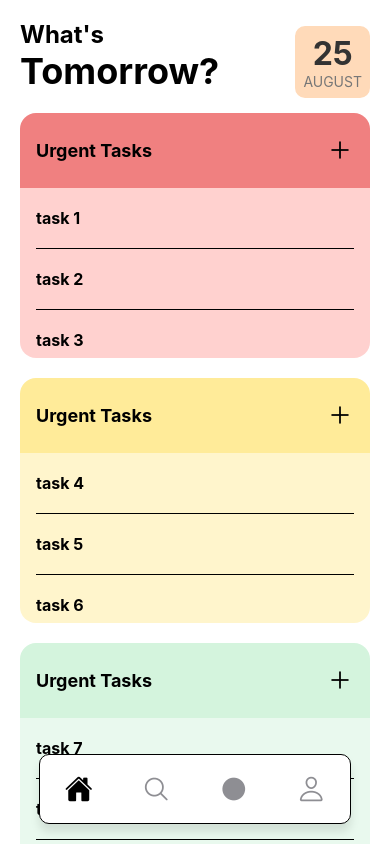
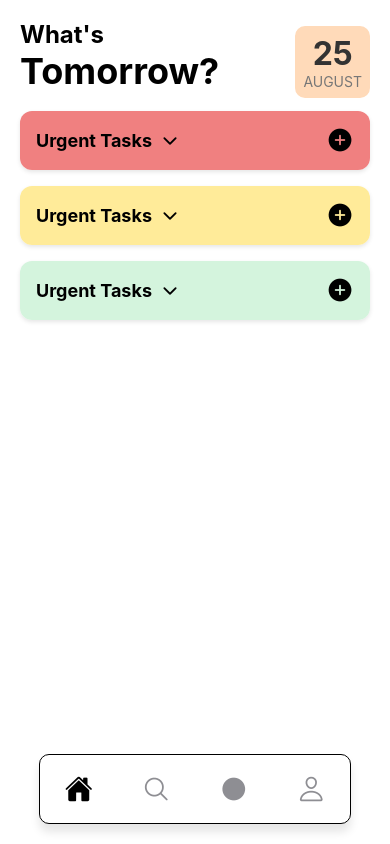
Before and after one commit to NishantGada/tomorrow-frontend, a React Native app: screen /Home in a window 390 px wide. Built offline with nearby package versions, Linux system fonts and the light colour scheme.

Commit message:
refactor: adds accordion & prettifies task card UI

```diff
--- a/src/pages/Home/TaskCard.jsx
+++ b/src/pages/Home/TaskCard.jsx
@@ -1,57 +1,66 @@
 import React, { useState } from 'react';
-import { View, Text, TouchableOpacity, StyleSheet } from 'react-native';
+import { View, Text, TouchableOpacity, StyleSheet, LayoutAnimation, Platform, UIManager } from 'react-native';
 import { Ionicons } from '@expo/vector-icons';
 import TaskModal from './TaskModal';
 import TaskDetailModal from './TaskDetailModal';
 
+// Enable LayoutAnimation on Android
+if (Platform.OS === 'android' && UIManager.setLayoutAnimationEnabledExperimental) {
+	UIManager.setLayoutAnimationEnabledExperimental(true);
+}
+
 const TaskCard = ({ category, tasks, setTasks }) => {
 	const [modalVisible, setModalVisible] = useState(false);
+	const [taskDetailModalVisible, setTaskDetailModalVisible] = useState(false);
+	const [selectedTaskIndex, setSelectedTaskIndex] = useState(null);
+	const [editedTitle, setEditedTitle] = useState('');
+	const [editedDescription, setEditedDescription] = useState('');
+	const [expanded, setExpanded] = useState(false); // Accordion state
 
-	const [taskDetailModalVisible, setTaskDetailModalVisible] = useState(false);
-	const [selectedTaskIndex, setSelectedTaskIndex] = useState(null)
-	const [editedTitle, setEditedTitle] = useState('')
-	const [editedDescription, setEditedDescription] = useState('')
+	const toggleExpand = () => {
+		LayoutAnimation.configureNext(LayoutAnimation.Presets.easeInEaseOut);
+		setExpanded(!expanded);
+	};
 
 	const openModal = (index) => {
-		console.log("index: ", index);
-		setSelectedTaskIndex(index)
-		setEditedTitle(tasks[index].title)
-		setEditedDescription(tasks[index].description)
-		setTaskDetailModalVisible(true)
-	}
+		setSelectedTaskIndex(index);
+		setEditedTitle(tasks[index].title);
+		setEditedDescription(tasks[index].description);
+		setTaskDetailModalVisible(true);
+	};
 
 	const closeModal = () => {
-		setTaskDetailModalVisible(false)
-		setSelectedTaskIndex(null)
-	}
+		setTaskDetailModalVisible(false);
+		setSelectedTaskIndex(null);
+	};
 
 	const updateTask = () => {
 		if (selectedTaskIndex !== null) {
-			const updatedTasks = [...tasks]
+			const updatedTasks = [...tasks];
 			updatedTasks[selectedTaskIndex] = {
 				title: editedTitle,
 				description: editedDescription,
+			};
+			setTasks(updatedTasks);
 		}
-			setTasks(updatedTasks)
-		}
-		closeModal()
-	}
+		closeModal();
+	};
 
 	const markDone = () => {
 		if (selectedTaskIndex !== null) {
-			const updatedTasks = [...tasks]
-			updatedTasks.splice(selectedTaskIndex, 1)
-			setTasks(updatedTasks)
+			const updatedTasks = [...tasks];
+			updatedTasks.splice(selectedTaskIndex, 1);
+			setTasks(updatedTasks);
 		}
-		closeModal()
-	}
+		closeModal();
+	};
 
 	const CreateNewTask = (task) => {
 		setTasks(prevTasks => [...prevTasks, task]);
 	};
 
 	return (
-		<View style={styles.container}>
+		<View style={styles.cardWrapper}>
 			<TaskModal
 				visible={modalVisible}
 				onClose={() => setModalVisible(false)}
@@ -59,24 +68,43 @@ const TaskCard = ({ category, tasks, setTasks }) => {
 			/>
 
 			<View style={[styles.header, category.headerColor]}>
+				<TouchableOpacity
+					style={styles.headerLeft}
+					onPress={toggleExpand}
+					activeOpacity={0.1}
+				>
 					<Text style={styles.headerText}>{category.heading}</Text>
+					<Ionicons
+						name={expanded ? 'chevron-up' : 'chevron-down'}
+						size={20}
+						color="black"
+						style={{ marginLeft: 8 }}
+					/>
+				</TouchableOpacity>
+
 				<TouchableOpacity onPress={() => setModalVisible(true)}>
-					<Ionicons name="add" size={28} color="black" />
+					<Ionicons name="add-circle" size={28} color="black" />
 				</TouchableOpacity>
 			</View>
 
+			{expanded && (
 				<View style={[styles.taskList, category.contentColor]}>
-				{tasks.map((task, index) => (
+					{tasks.length > 0 ? (
+						tasks.map((task, index) => (
 							<TouchableOpacity
 								key={index}
 								onPress={() => openModal(index)}
+								style={styles.taskRow}
 							>
 								<Text style={styles.taskText}>{task.title}</Text>
-
 								{index !== tasks.length - 1 && <View style={styles.divider} />}
 							</TouchableOpacity>
-				))}
+						))
+					) : (
+						<Text style={styles.emptyText}>No tasks yet</Text>
+					)}
 				</View>
+			)}
 
 			<TaskDetailModal
 				visible={taskDetailModalVisible}
@@ -87,49 +115,66 @@ const TaskCard = ({ category, tasks, setTasks }) => {
 				setEditedTitle={setEditedTitle}
 				setEditedDescription={setEditedDescription}
 			/>
-
 		</View>
 	);
 };
 
 const styles = StyleSheet.create({
-	container: {
+	cardWrapper: {
 		width: '100%',
-		minHeight: 200,
-		maxHeight: "100%",
-		borderRadius: 16,
+		borderRadius: 12,
 		overflow: 'hidden',
-		backgroundColor: 'transparent',
-		alignSelf: 'center',
-		marginVertical: 10,
+		backgroundColor: '#fff',
+		marginVertical: 8,
+		elevation: 3, // Android shadow
+		shadowColor: '#000', // iOS shadow
+		shadowOpacity: 0.1,
+		shadowRadius: 4,
+		shadowOffset: { width: 0, height: 2 },
 	},
+
 	header: {
-		flex: 2,
 		flexDirection: 'row',
 		justifyContent: 'space-between',
 		alignItems: 'center',
-		padding: 16,
+		paddingHorizontal: 16,
+		paddingVertical: 14,
+		backgroundColor: '#f5f5f5',
 	},
+
+	headerLeft: {
+		flexDirection: 'row',
+		alignItems: 'center',
+	},
+
 	headerText: {
 		color: 'black',
 		fontSize: 18,
 		fontWeight: 'bold',
 	},
+
 	taskList: {
-		flex: 8,
 		paddingHorizontal: 16,
+		paddingVertical: 10,
+		backgroundColor: '#fafafa',
 	},
+
 	taskText: {
 		color: 'black',
 		fontSize: 16,
 		fontWeight: "bold",
 		paddingVertical: 20
 	},
-
 	divider: {
 		height: 1,
-		backgroundColor: 'black',
-	}
+		backgroundColor: "black",
+	},
+	emptyText: {
+		fontSize: 14,
+		color: '#999',
+		textAlign: 'center',
+		paddingVertical: 10,
+	},
 });
 
 export default TaskCard;
```
Lines whose indentation alone changed are shown as unchanged.
